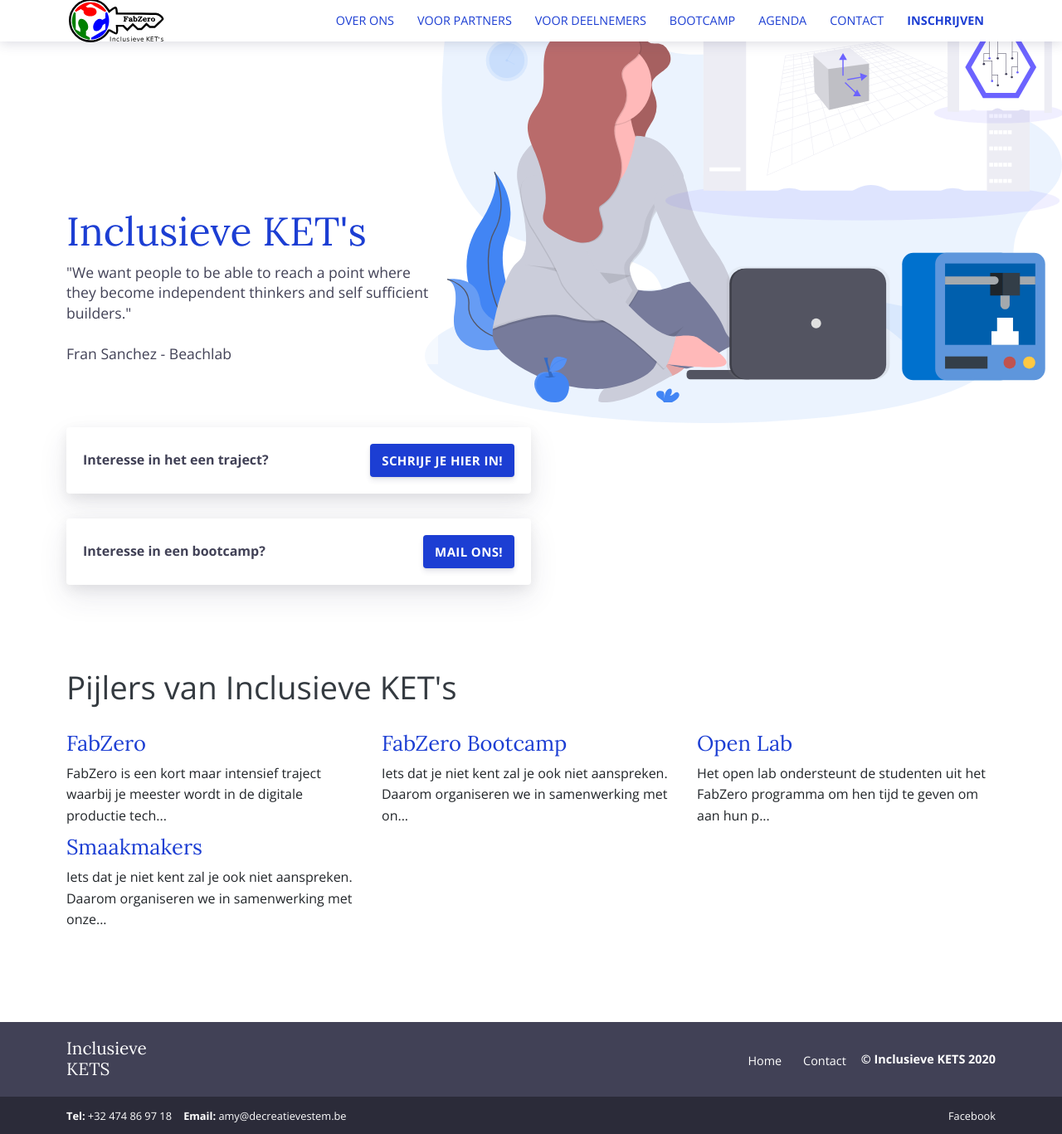
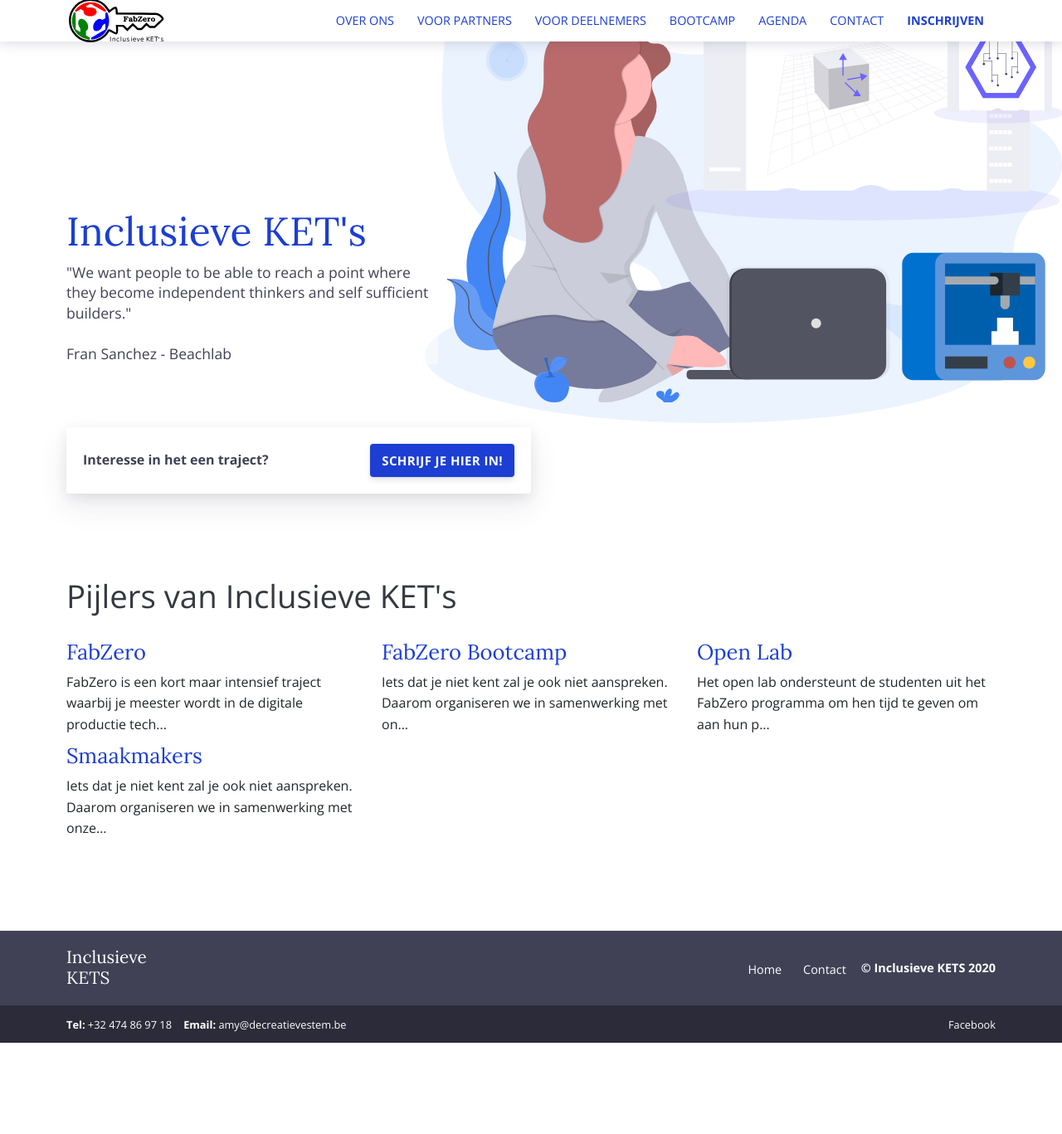
Before and after one commit to IngegnoMakerSpace/inclusievekets, a Jekyll site: the page built from index.html, in a window 1280 px wide. Shown: the whole page at 83% size. Built offline with Jekyll 4.4.1, drawn with Linux system fonts in a browser that asks for light colours; after the commit the page ends 1257 px from its top, so only the background shows below that.

Commit message:
update index

```diff
--- a/index.html
+++ b/index.html
@@ -27,7 +27,7 @@
   </div>
 </div>
 
-<div class="container pt-3">
+<!--<div class="container pt-3">
   <div class="call">
     <div class="call-box-top">
       <div class="call-phone"><strong>Interesse in een bootcamp? </strong>  </div>
@@ -38,7 +38,7 @@
 
     </div>
   </div>
-</div>
+</div>-->
 
 
 <!-- Pijlers van inclusieve kets-->
```
